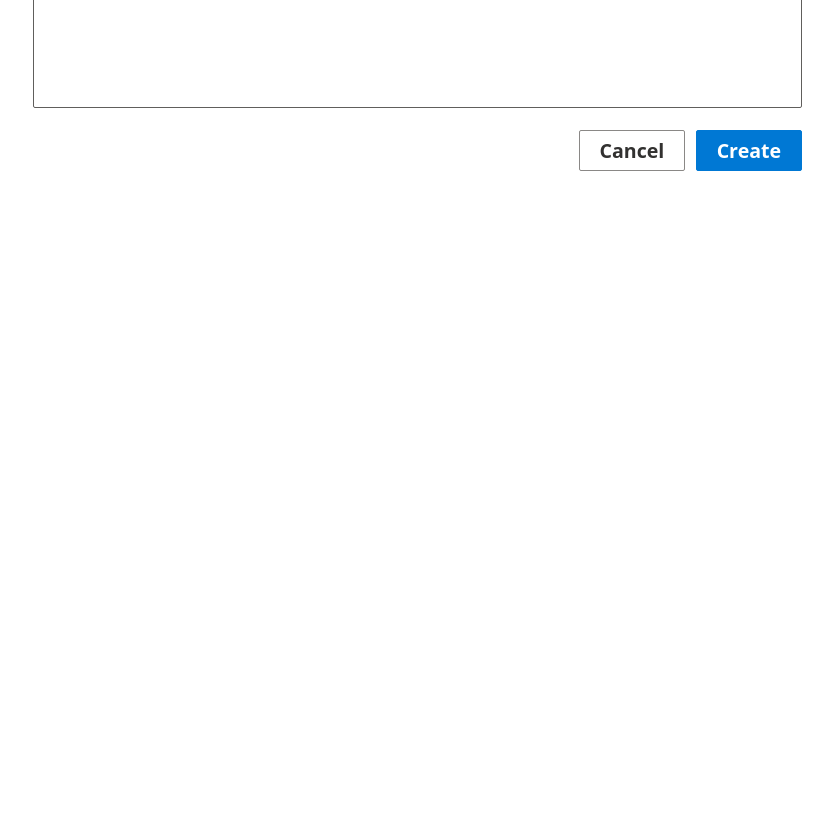
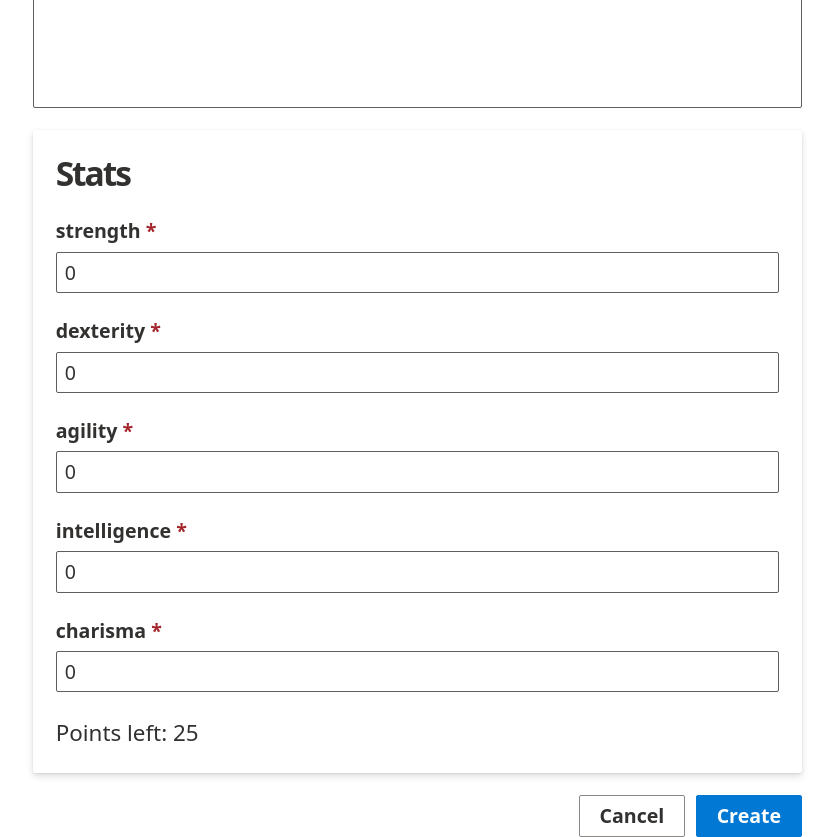
Before and after one commit to dolevoper/react-state-management-workshop, a React (Vite) app: page / in a window 1280 px wide. Shown: the part 520-1357 px from the top of the page, without its empty margins (215-1049 px from the left). Before the commit the page ends 800 px from the top, so only its background shows below. Built offline with nearby package versions, Linux system fonts and the light colour scheme.

Commit message:
complete character form

```diff
--- a/src/client/pages/CreateCharacter/CreateCharacter.tsx
+++ b/src/client/pages/CreateCharacter/CreateCharacter.tsx
@@ -1,3 +1,5 @@
+import { useReducer, useState } from "react";
+import axios from "axios";
 import Dropdown, { Option } from "../../components/Dropdown";
 import Input from "../../components/Input";
 import TextArea from "../../components/TextArea";
@@ -5,12 +7,42 @@ import Button from "../../components/Button";
 import styles from "./CreateCharacter.module.css";
 
 export default function CreateCharacter() {
+  const [currentStats, updateStat] = useReducer(
+    (currentStats: Stats, action: { statToUpdate: Stat, newValue: number}) => {
+      const newStats = {
+        ...currentStats,
+        [action.statToUpdate]: action.newValue
+      };
+
+      if (sumStats(newStats) > pointsToDistribute) {
+        return currentStats;
+      }
+
+      return newStats;
+    },
+    defaultStats
+  );
+  const sumOfStats = sumStats(currentStats);
+
   return (
     <>
       <h1>New character</h1>
       <form
         className="stack"
         id="createCharacter"
+        onSubmit={(e) => {
+          e.preventDefault();
+
+          if (sumOfStats !== pointsToDistribute) {
+            // show error
+            return;
+          }
+
+          const formData = new FormData(e.currentTarget);
+          const data = Object.fromEntries(formData);
+
+          axios.post("/characters", data);
+        }}
       >
         <Input
           type="text"
@@ -28,6 +60,27 @@ export default function CreateCharacter() {
           <Option value="thief">Thief</Option>
         </Dropdown>
         <TextArea id="bio" name="bio" label="Bio" rows={10} />
+        <article className="stack box">
+          <h2>Stats</h2>
+          {stats.map((stat) => (
+            <Input
+              key={stat}
+              type="number"
+              inputMode="numeric"
+              id={stat}
+              name={stat}
+              label={stat}
+              min={0}
+              value={currentStats[stat]}
+              onInput={(e) => updateStat({
+                statToUpdate: stat,
+                newValue: e.currentTarget.valueAsNumber
+              })}
+              autoComplete="off"
+              required />
+          ))}
+          <p>Points left: {pointsToDistribute - sumOfStats}</p>
+        </article>
       </form>
       <menu className="cluster cluster--reverse">
         <li>
@@ -53,4 +106,20 @@ const stats = [
   "charisma",
 ] as const;
 
+type Stat = typeof stats[number];
+type Stats = Record<Stat, number>;
+
 const pointsToDistribute = stats.length * 5;
+
+
+const defaultStats = stats.reduce(
+  (res, currentStat) => ({ ...res, [currentStat]: 0 }),
+  {} as Stats
+);
+
+function sumStats(currentStats: Stats) {
+  return Object.values(currentStats).reduce(
+    (sum, stat) => sum + stat,
+    0
+  );
+}
```
